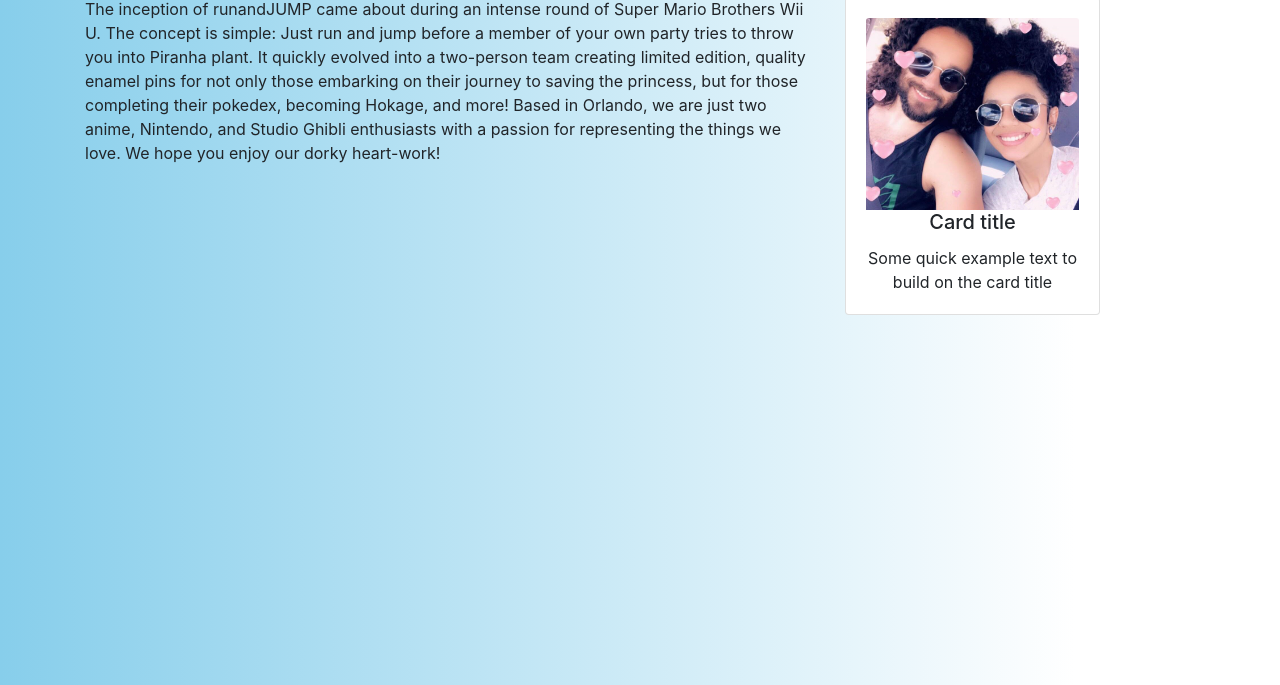
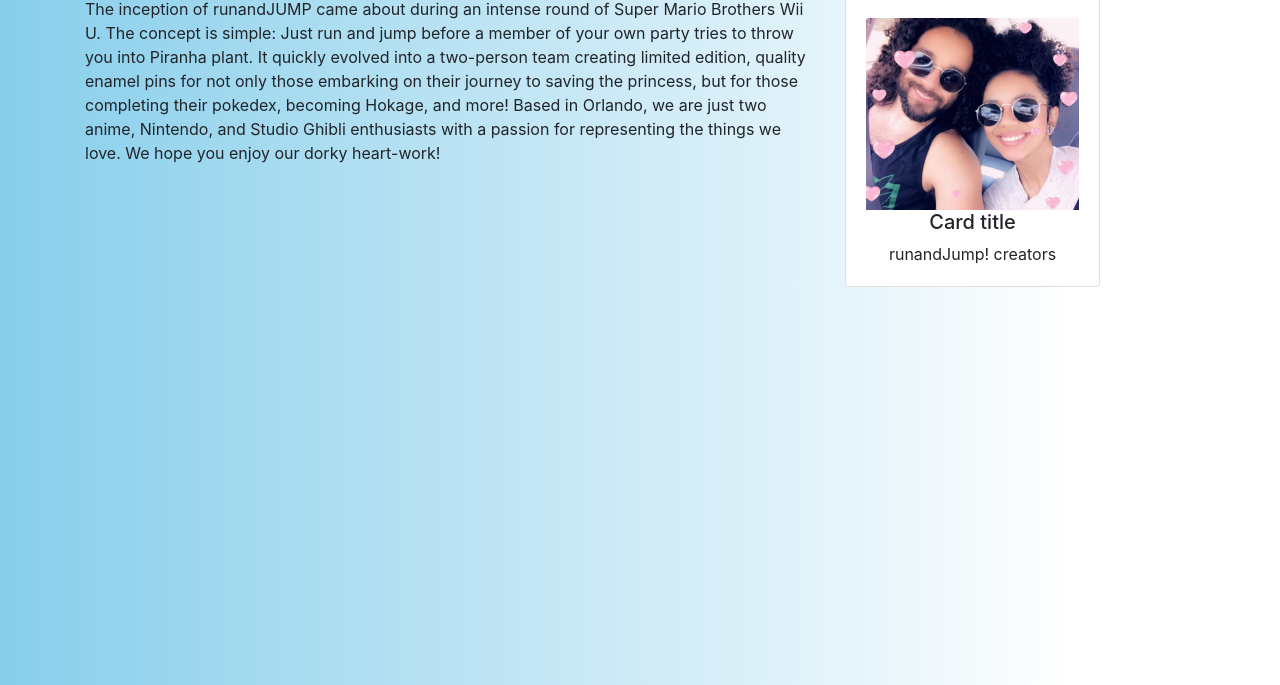
Before and after one commit to Cdudukovich/RunAndJump, a website: page RunAndJump/src/about.html in a window 1280 px wide. Shown: the part 115-800 px from the top of the page. Drawn offline with nearby package versions, Linux system fonts and the light colour scheme.

Commit message:
Update about.html
Includes Steven and Nicole's names

```diff
--- a/RunAndJump/src/about.html
+++ b/RunAndJump/src/about.html
@@ -52,8 +52,8 @@
                         <div class="card">
                             <div class="card-body text-center">
                                 <img class="card-img-top" src="assets/run_and_jump_about_us.png" alt="runandJump! creators">
-                                <h5 class="card-title">Card title</h5>
-                                <p class="card-text">Some quick example text to build on the card title</p>
+                                <h5 class="Steven and Nicole">Card title</h5>
+                                <p class="card-text">runandJump! creators</p>
                             </div>
                         </div>
                     </div>
```
